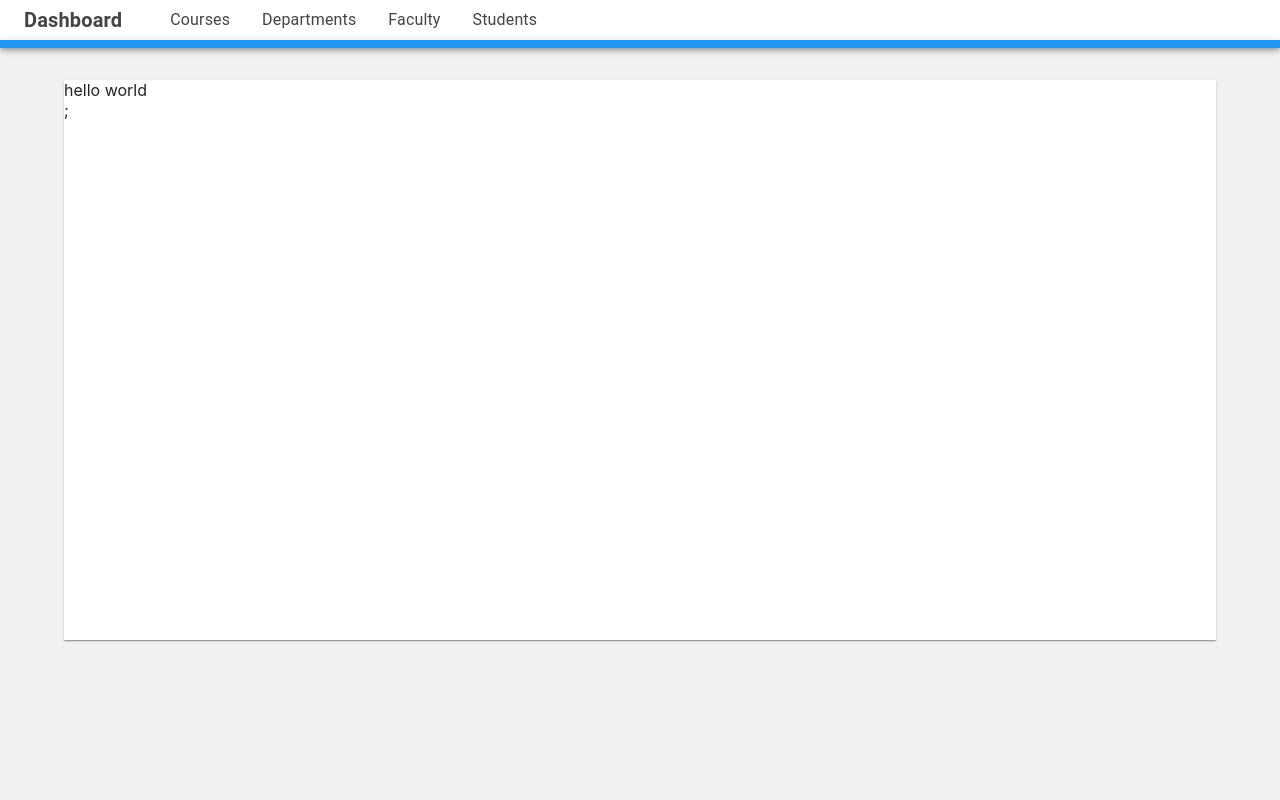
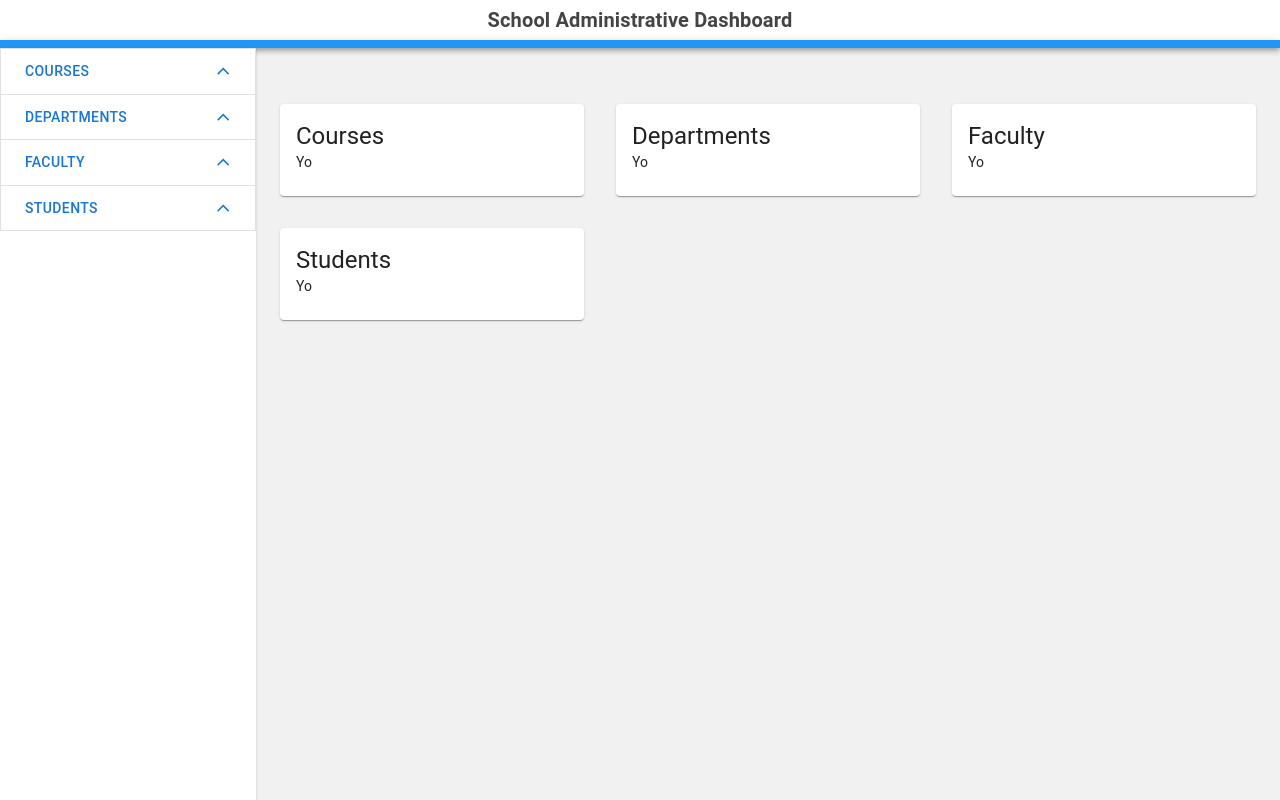
Before and after one commit to cameronmcginley/projectile-points-database, a Next.js app: page / in a window 1280 px wide. Built offline with nearby package versions, Linux system fonts and the light colour scheme.

Commit message:
Add cards, containers, various enhancements

```diff
--- /dev/null
+++ b/components/Card.tsx
@@ -0,0 +1,36 @@
+import React from "react";
+import {
+  Container,
+  Paper,
+  Card,
+  CardActions,
+  CardContent,
+  Button,
+  Typography,
+  Box,
+} from "@mui/material";
+
+const Card2 = (props) => {
+  return (
+    <Card
+      component={"a"}
+      href={props.data.link}
+      sx={{
+        textDecoration: "none",
+        width: "100%",
+        "&:hover": {
+          mt: "-1rem",
+        },
+      }}
+    >
+      <CardContent>
+        <Typography variant="h5" component="div">
+          {props.data.title}
+        </Typography>
+        <Typography variant="body2">{props.data.description}</Typography>
+      </CardContent>
+    </Card>
+  );
+};
+
+export default Card2;
--- /dev/null
+++ b/components/ContainerCards.tsx
@@ -0,0 +1,24 @@
+import React from "react";
+import { Container, Paper, Grid, Box } from "@mui/material";
+import Card from "./Card";
+
+const ContainerMain = (props) => {
+  return (
+    <Box
+      className="container-cards"
+      sx={{
+        display: "grid",
+        justifyItems: "center",
+        alignItems: "center",
+        py: 3,
+        gap: "2rem",
+      }}
+    >
+      {props.cards.map((card) => (
+        <Card key={card.title} data={card} />
+      ))}
+    </Box>
+  );
+};
+
+export default ContainerMain;
--- /dev/null
+++ b/components/ContainerContent.tsx
@@ -0,0 +1,19 @@
+import React from "react";
+import { Container, Paper } from "@mui/material";
+
+const ContainerMain = ({ children, ...props }) => {
+  return (
+    <Container sx={{ mt: 4 }}>
+      {/* Display Paper if bg is true */}
+      {props.bg ? (
+        <Paper square sx={{ minHeight: "70vh" }}>
+          {children}
+        </Paper>
+      ) : (
+        <div>{children}</div>
+      )}
+    </Container>
+  );
+};
+
+export default ContainerMain;
--- a/components/ContainerMain.tsx
+++ /dev/null
@@ -1,14 +0,0 @@
-import React from "react";
-import { Container, Paper } from "@mui/material";
-
-const ContainerMain = ({ children }) => {
-  return (
-    <Container sx={{ mt: 4 }}>
-      <Paper square sx={{ minHeight: "70vh" }}>
-        {children}
-      </Paper>
-    </Container>
-  );
-};
-
-export default ContainerMain;
--- a/components/Navbar.tsx
+++ b/components/Navbar.tsx
@@ -5,13 +5,6 @@ import Toolbar from "@mui/material/Toolbar";
 import Typography from "@mui/material/Typography";
 import Container from "@mui/material/Container";
 import theme from "./palette";
-
-const pages = [
-  { text: "Courses", link: "/courses" },
-  { text: "Departments", link: "/departments" },
-  { text: "Faculty", link: "/faculty" },
-  { text: "Students", link: "/students" },
-];
 
 const settings = ["Profile", "Account", "Dashboard", "Logout"];
 
@@ -34,6 +27,7 @@ const Navbar = () => {
             display: "flex",
             flexDirection: "row",
             alignItems: "center",
+            justifyContent: "center",
           }}
         >
           {/* Title */}
@@ -43,7 +37,6 @@ const Navbar = () => {
             component="a"
             href="/"
             sx={{
-              mr: 6,
               fontWeight: 700,
               color: theme.palette.text,
               textDecoration: "none",
@@ -52,30 +45,8 @@ const Navbar = () => {
               },
             }}
           >
-            Dashboard
+            School Administrative Dashboard
           </Typography>
-
-          {/* Buttons */}
-          <Box sx={{ flexGrow: 1, display: { md: "flex" } }}>
-            {pages.map((page) => (
-              // <HoverDropdown />
-              <Typography
-                key={page.text}
-                component="a"
-                href={page.link}
-                sx={{
-                  mr: 4,
-                  textDecoration: "none",
-                  color: theme.palette.text,
-                  "&:hover": {
-                    color: theme.palette.primary.main,
-                  },
-                }}
-              >
-                {page.text}
-              </Typography>
-            ))}
-          </Box>
         </Box>
       </Container>
     </AppBar>
--- a/components/Sidebar.tsx
+++ b/components/Sidebar.tsx
@@ -54,7 +54,7 @@ const Sidebar = (props) => {
   };
 
   return (
-    <Paper square sx={{ width: 1, height: "100%" }}>
+    <Paper square sx={{ width: 1, height: "100%" }} noWrap>
       <SidebarAccordion
         handleChange={handleChange}
         panelKey="/courses"
--- a/components/layouts/data.tsx
+++ b/components/layouts/data.tsx
@@ -5,7 +5,7 @@ import { useRouter } from "next/router";
 import React from "react";
 import Sidebar from "../Sidebar";
 import { Container, Box, Grid, Paper } from "@mui/material";
-import ContainerMain from "../ContainerMain";
+import ContainerContent from "../ContainerContent";
 
 const Layout = ({ children }) => {
   return (
@@ -17,7 +17,7 @@ const Layout = ({ children }) => {
           <Sidebar />
         </Grid>
         <Grid item xs>
-          <ContainerMain>{children}</ContainerMain>
+          <ContainerContent bg={true}>{children}</ContainerContent>
         </Grid>
       </Grid>
     </>
--- a/components/layouts/main.tsx
+++ b/components/layouts/main.tsx
@@ -1,16 +1,28 @@
 import Navbar from "../Navbar";
 import Hero from "../Hero";
+import Sidebar from "../Sidebar";
 import { Route, Link, Routes, useLocation } from "react-router-dom";
 import { useRouter } from "next/router";
 import React from "react";
-import ContainerMain from "../ContainerMain";
+import ContainerContent from "../ContainerContent";
+import { Container, Box, Grid, Paper } from "@mui/material";
 
 const Layout = ({ children }) => {
   return (
     <>
+      {/* <Navbar />
+      <Hero />
+      <ContainerMain>{children}</ContainerMain> */}
       <Navbar />
       <Hero />
-      <ContainerMain>{children}</ContainerMain>
+      <Grid container height="94vh">
+        <Grid item style={{ width: "16rem" }}>
+          <Sidebar />
+        </Grid>
+        <Grid item xs>
+          <ContainerContent bg={false}>{children}</ContainerContent>
+        </Grid>
+      </Grid>
     </>
   );
 };
--- a/pages/index.tsx
+++ b/pages/index.tsx
@@ -3,11 +3,20 @@ import type { ReactElement } from "react";
 import styles from "../styles/Home.module.css";
 import LayoutMain from "../components/layouts/main";
 import Hero from "../components/Hero";
+import Card from "../components/Card";
+import ContainerCards from "../components/ContainerCards";
 
 const Home: NextPageWithLayout = () => {
   return (
     <>
-      <p>hello world</p>;
+      <ContainerCards
+        cards={[
+          { title: "Courses", description: "Yo", link: "/courses" },
+          { title: "Departments", description: "Yo", link: "/departments" },
+          { title: "Faculty", description: "Yo", link: "/faculty" },
+          { title: "Students", description: "Yo", link: "/students" },
+        ]}
+      />
     </>
   );
 };
--- a/styles/globals.css
+++ b/styles/globals.css
@@ -24,3 +24,13 @@ p {
 .sidebar-accordion:hover {
   background-color: #F1F1F1;
 }
+
+.container-cards {
+  grid-template-columns: repeat(3, 1fr);
+}
+
+@media only screen and (max-width: 899px) {
+  .container-cards {
+    grid-template-columns: repeat(2, 1fr);
+  }
+}
```
